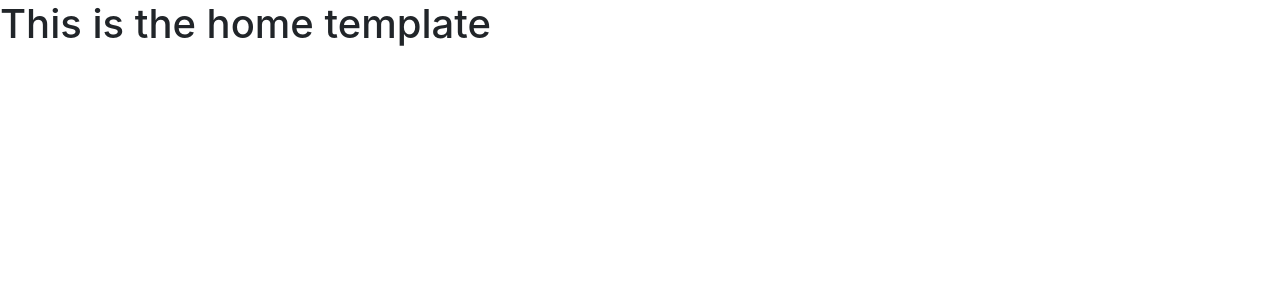
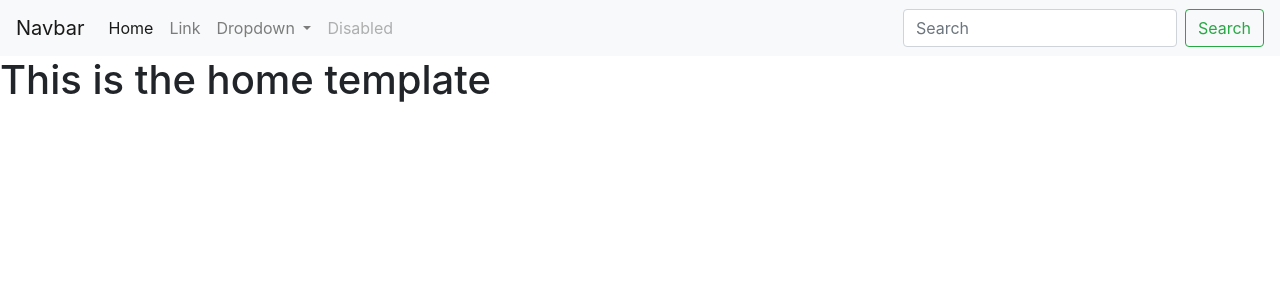
Before and after one commit to manoloacademia/CV_online, a Django app: page / in a window 1280 px wide. Shown: the top 300 px of the page. Run offline with Django 4.2, Linux system fonts and the light colour scheme.

Commit message:
Added bootstrap NavBar basic style.

```diff
--- a/CV_online/home/templates/home.html
+++ b/CV_online/home/templates/home.html
@@ -5,8 +5,42 @@
     <link rel="stylesheet" href="https://cdn.jsdelivr.net/npm/bootstrap@4.6.2/dist/css/bootstrap.min.css" integrity="sha384-xOolHFLEh07PJGoPkLv1IbcEPTNtaed2xpHsD9ESMhqIYd0nLMwNLD69Npy4HI+N" crossorigin="anonymous">
 </head>
 <body>
+    <nav class="navbar navbar-expand-lg navbar-light bg-light">
+        <a class="navbar-brand" href="#">Navbar</a>
+        <button class="navbar-toggler" type="button" data-toggle="collapse" data-target="#navbarSupportedContent" aria-controls="navbarSupportedContent" aria-expanded="false" aria-label="Toggle navigation">
+          <span class="navbar-toggler-icon"></span>
+        </button>
+
+        <div class="collapse navbar-collapse" id="navbarSupportedContent">
+          <ul class="navbar-nav mr-auto">
+            <li class="nav-item active">
+              <a class="nav-link" href="#">Home <span class="sr-only">(current)</span></a>
+            </li>
+            <li class="nav-item">
+              <a class="nav-link" href="#">Link</a>
+            </li>
+            <li class="nav-item dropdown">
+              <a class="nav-link dropdown-toggle" href="#" role="button" data-toggle="dropdown" aria-expanded="false">
+                Dropdown
+              </a>
+              <div class="dropdown-menu">
+                <a class="dropdown-item" href="#">Action</a>
+                <a class="dropdown-item" href="#">Another action</a>
+                <div class="dropdown-divider"></div>
+                <a class="dropdown-item" href="#">Something else here</a>
+              </div>
+            </li>
+            <li class="nav-item">
+              <a class="nav-link disabled">Disabled</a>
+            </li>
+          </ul>
+          <form class="form-inline my-2 my-lg-0">
+            <input class="form-control mr-sm-2" type="search" placeholder="Search" aria-label="Search">
+            <button class="btn btn-outline-success my-2 my-sm-0" type="submit">Search</button>
+          </form>
+        </div>
+      </nav>
     <h1>This is the home template</h1>
-
 
 
     <script src="https://cdn.jsdelivr.net/npm/jquery@3.5.1/dist/jquery.slim.min.js" integrity="sha384-DfXdz2htPH0lsSSs5nCTpuj/zy4C+OGpamoFVy38MVBnE+IbbVYUew+OrCXaRkfj" crossorigin="anonymous"></script>
```
